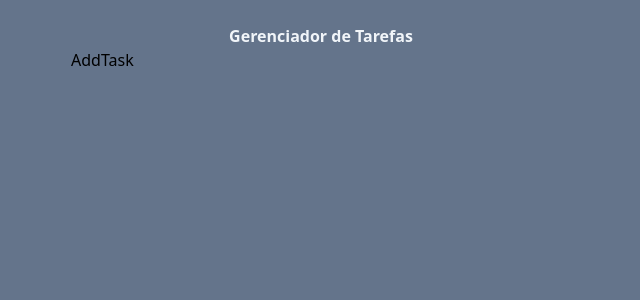
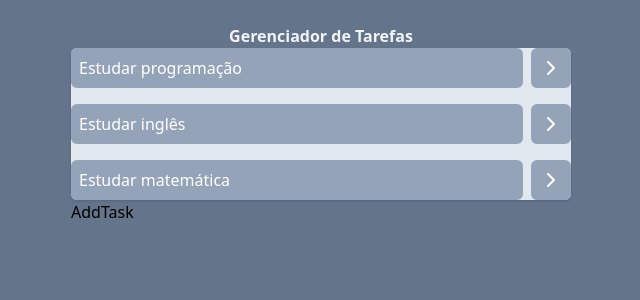
Before and after one commit to Rubenslourenco/fundamentos-react, a React (Vite) app: page / in a window 1280 px wide. Shown: the top 300 px of the page, without its empty margins (319-959 px from the left). Built offline with nearby package versions, Linux system fonts and the light colour scheme.

Commit message:
Renderizando lista , button ver detalhes

```diff
--- a/package.json
+++ b/package.json
@@ -10,6 +10,7 @@
     "preview": "vite preview"
   },
   "dependencies": {
+    "lucide-react": "^0.453.0",
     "react": "^18.3.1",
     "react-dom": "^18.3.1"
   },
--- a/src/App.jsx
+++ b/src/App.jsx
@@ -6,21 +6,23 @@ function App() {
   const [tasks, setTasks] = useState([
     {
       id: 1,
-      text: "Estudar programação",
-      day: "15 de julho ás 10:00",
-      remider: true,
+      title: "Estudar programação",
+      description:
+        "Estudar programação para se tornar um desenvolvedor full stack",
+      isCompleted: false,
     },
     {
       id: 2,
-      text: "Fazer compras",
-      day: "15 de julho ás 10:00",
-      remider: true,
+      title: "Estudar inglês",
+      description: "Estudar ingles para se tornar fluente",
+      isCompleted: false,
     },
     {
       id: 3,
-      text: "Ler um livro ",
-      day: "15 de julho ás 10:00",
-      remider: true,
+      title: "Estudar matemática",
+      description:
+        "Estudar matematica para se torna um desenvolvedor full stack",
+      isCompleted: false,
     },
   ]);
 
@@ -30,8 +32,8 @@ function App() {
         <h1 className="textl-3xl text-slate-100 font-bold text-center">
           Gerenciador de Tarefas
         </h1>
+        <Tasks tasks={tasks} />
         <AddTask />
-        <Tasks tasks={tasks} />
       </div>
     </div>
   );
--- a/src/components/Tasks.jsx
+++ b/src/components/Tasks.jsx
@@ -1,10 +1,19 @@
+import { ChevronRightIcon } from "lucide-react";
+
 function Tasks(props) {
   return (
-    <h1>
+    <ul className="space-y-4 bg-slate-200 rounded-md shadow">
       {props.tasks.map((task) => (
-        <p>{task.title}</p>
+        <li key={task.id} className="flex gap-2">
+          <button className="bg-slate-400 text-left w-full text-white p-2 rounded-md">
+            {task.title}
+          </button>
+          <button className="bg-slate-400 p-2 rounded-md text-white">
+            <ChevronRightIcon />
+          </button>
+        </li>
       ))}
-    </h1>
+    </ul>
   );
 }
 
```
Also changed, not shown: eslint.config.js (+18 -17 lines), 1 other file (tests, documents, lock files or other folders).
